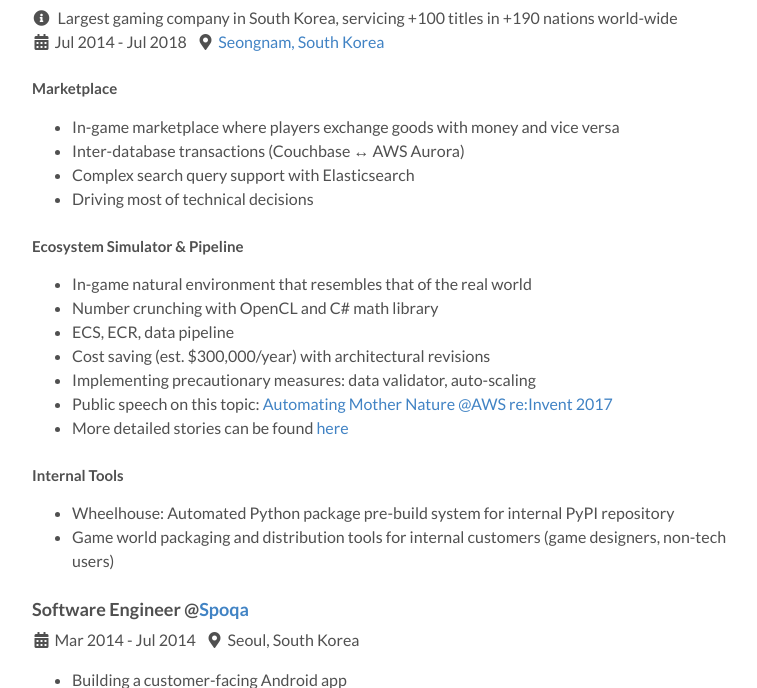
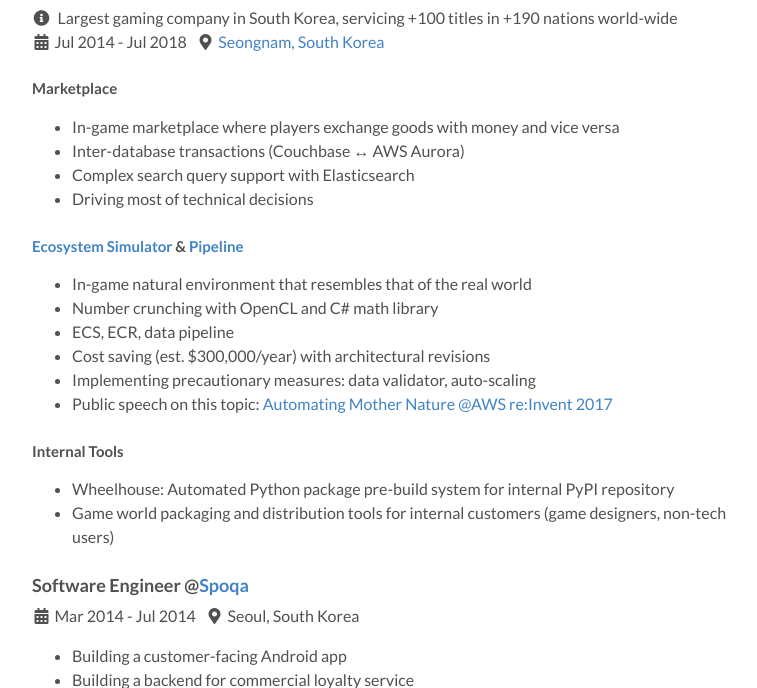
Before and after one commit to suminb/web, a Flask app: page /experience.html in a window 1280 px wide. Shown: the part 922-1610 px from the top of the page, without its empty margins (258-1015 px from the left). Run offline with Flask 2, Linux system fonts and the light colour scheme; some libraries are stand-ins or nearby versions.

Commit message:
Add links to detailed pages

```diff
--- a/web/templates/main/experience_summary.html
+++ b/web/templates/main/experience_summary.html
@@ -108,7 +108,7 @@
 - Complex search query support with Elasticsearch
 - Driving most of technical decisions
 
-#### Ecosystem Simulator & Pipeline
+#### [Ecosystem Simulator][durango_ecosim] & [Pipeline][durango_ecosim_pipeline]
 
 - In-game natural environment that resembles that of the real world
 - Number crunching with OpenCL and C# math library
@@ -116,7 +116,9 @@
 - Cost saving (est. $300,000/year) with architectural revisions
 - Implementing precautionary measures: data validator, auto-scaling
 - Public speech on this topic: [Automating Mother Nature @AWS re:Invent 2017](https://www.youtube.com/watch?v=H7kF7r7UBFE)
-- More detailed stories can be found [here]({{ url_for('main.experience', key='durango_ecosim') }})
+
+[durango_ecosim]: {{ url_for('main.experience', key='durango_ecosim') }}
+[durango_ecosim_pipeline]: {{ url_for('main.experience', key='durango_ecosim_pipeline') }}
 
 #### Internal Tools
 
```
